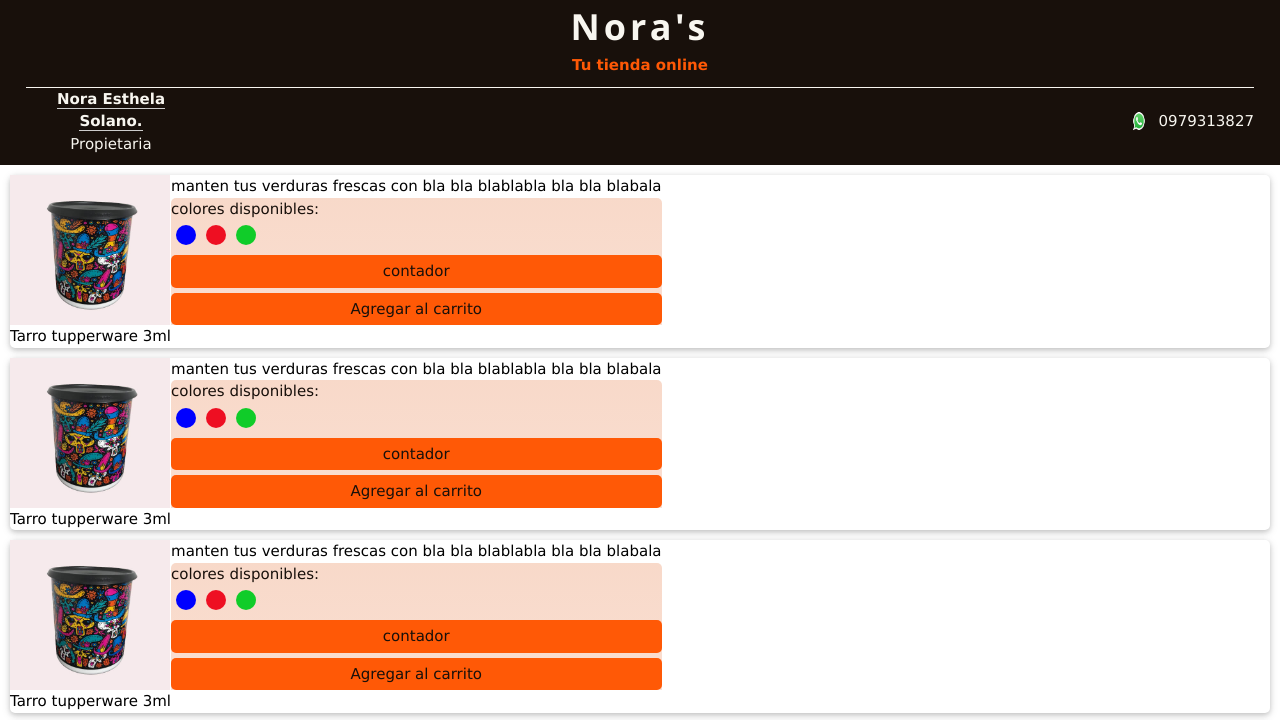
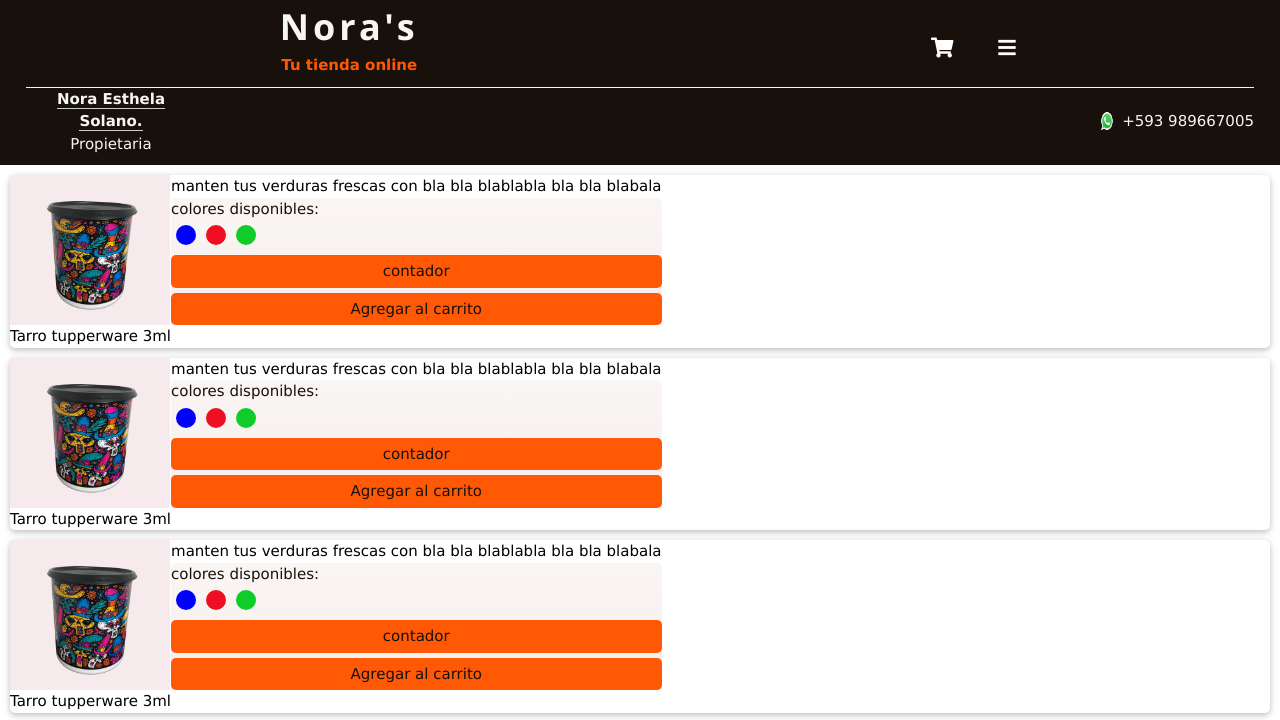
Before and after one commit to TrellixVulnTeam/Tienda-online_8EVI, a plain HTML site: page productos.html in a window 1280 px wide. Shown: the top 720 px of the page. Drawn offline with Linux system fonts and the light colour scheme; a script that the page names is missing.

Commit message:
agregue carrito, menu ion

```diff
--- a/productos.css
+++ b/productos.css
@@ -7,6 +7,43 @@ html *{
     --btn-color:#18100b;
     --back-btn-color:#ff5906;
 }
+
+.main-container-logo{
+    display: flex;
+    justify-content: space-around;
+}
+/* ---------------------------header section menu y carrito de compras */
+.icons-container{
+/* hacer el contenedor mas grande y acomodar los iconos para que tengasn un margen y se vean bien */
+/* display: flex; */
+/* justify-content: space-around; */
+/* align-items: center; */
+
+}
+.menu{
+    color: white;
+    /* margin:20px !important; */
+
+}
+.menu:hover{
+    cursor: pointer;
+    color:var(--back-btn-color);
+}
+.carrito{
+    color:white;
+    /* margin:20px; */
+}
+.carrito:hover{
+    cursor: pointer;
+    color:var(--back-btn-color);
+}
+
+
+
+
+
+
+
 .main-container{
     /* display: flex;  */
     justify-content: space-around;
@@ -31,7 +68,7 @@ html *{
 
 .detalles-span{
     border-radius: 5px 5px 0 0;
-    background: linear-gradient(to bottom, #f5cab4b7 ,#f8d2c0b9  )!important;
+    background: linear-gradient(to bottom, #f8f2efb7 ,#f1e9e5b9  )!important;
     color: var(--btn-color);
 }
 /* colores dentro de las cartas  */
--- a/productos.html
+++ b/productos.html
@@ -14,16 +14,24 @@
   <body>
     <header class="w3-container main-header w3-cell-row header-background-color" id="header">
 
+       <div class="main-container-logo">
+        <div class="logo">
+          <h1 class="w3-pale w3-wide" id="page-name" ><strong> Nora's</strong></h1>
+        <span class="sub-title" > <strong>Tu tienda online</strong></span>
+        </div>
+        <div class="icons-container ">
+          <div  id="icon-carrito" class="carrito fas fa-shopping-cart fa-lg" style="margin: 40px  0 0 0; margin-left: ; text-align:center; " onclick="alert('hoi')"></div>
+          <div  id="icon-menu" class="menu fa fa-bars fa-lg" style="margin: 40px  0 0 0; margin-left: 40px; text-align:center;" onclick="alert('hoi')"></div>
+        </div>
+       </div>
 
-        <h1 class="w3-pale w3-wide" id="page-name" ><strong> Nora's</strong></h1>
-        <span class="sub-title" > <strong>Tu tienda online</strong></span>
 
 
       <div class=" header-contacto-div">
         <div class="logo">  <strong class="w3-border-bottom" >Nora Esthela Solano.</strong> <br>Propietaria </div>
         <div class="w3-center centrar-numero">
-          <span class="celular-text-color " > <a href="https://api.whatsapp.com/send?phone=+593989667005&text=hola,%20¿qué%20tal%20estás?" target="_blanck"><img class="contact-icon-size-wsp" src="./img/icons/wsp-icon-large.png"  alt="whatsapp" srcset="">
-            0979313827</a></span>
+          <span class="celular-text-color"> <a href="https://api.whatsapp.com/send?phone=+593989667005&text=hola,%20¿qué%20tal%20estás?" target="_blanck"><img class="contact-icon-size-wsp" src="./img/icons/wsp-icon-large.png"  alt="whatsapp" srcset="">+593 989667005</a></span>
+
         </div>
       </div>
 
```
